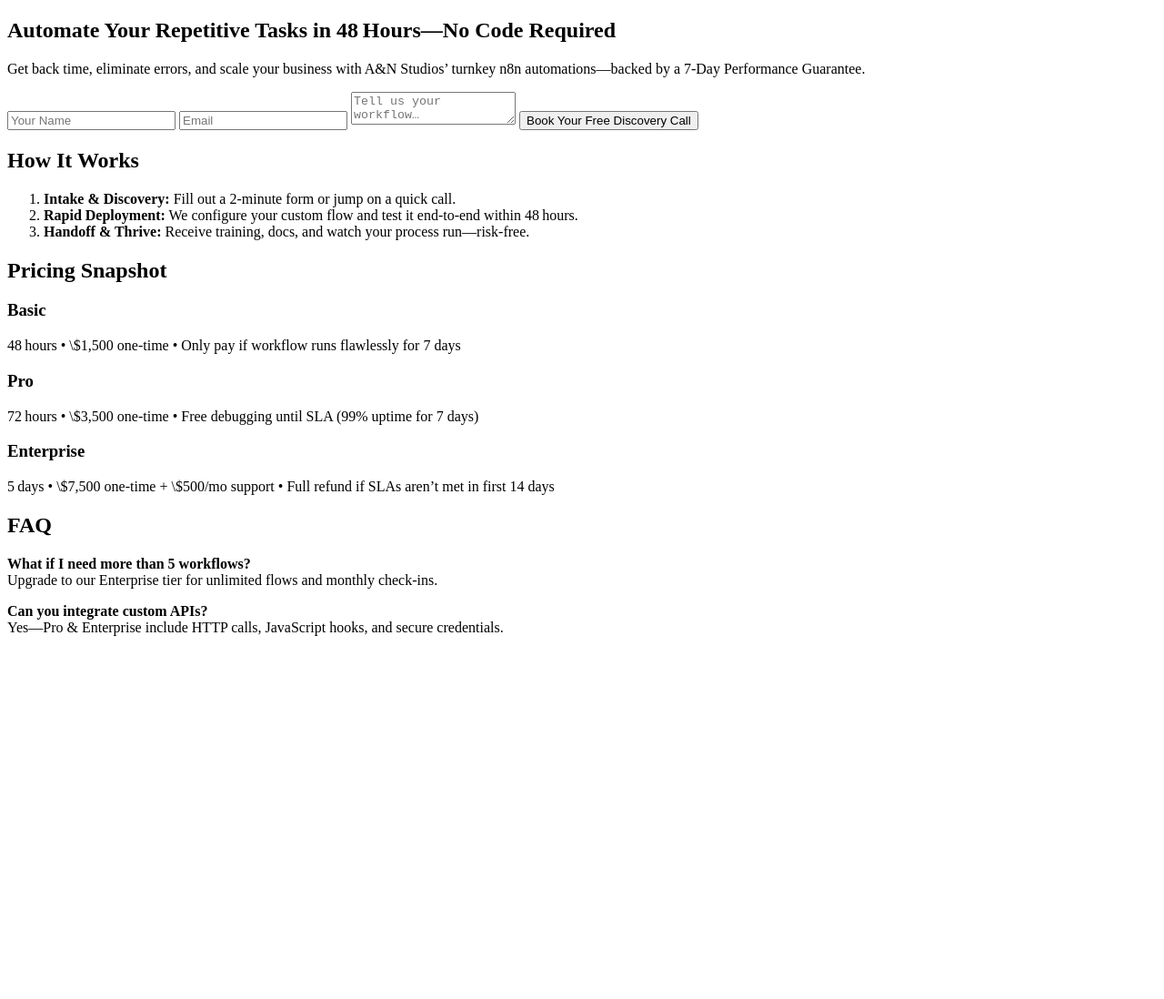
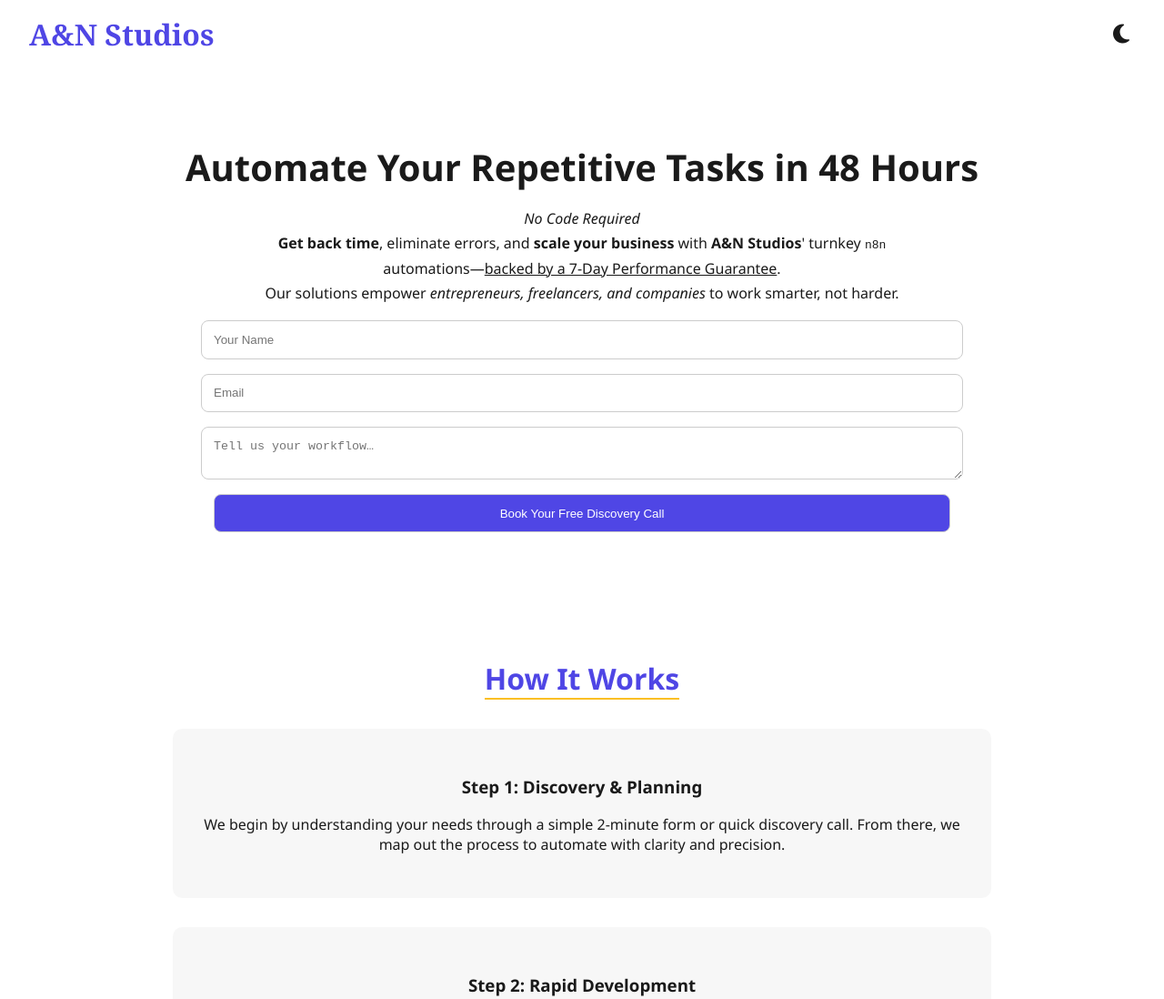
Before and after one commit to Jakes08/workflow-automation-landing, a plain HTML site: page index.html in a window 1280 px wide. Shown: the top 1098 px of the page at 91% size. Before the commit the page ends 800 px from the top, so only its background shows below. Drawn offline with Linux system fonts and the light colour scheme.

Commit message:
Update landing page for A&N Studios

```diff
--- a/index.html
+++ b/index.html
@@ -2,16 +2,149 @@
 <html lang="en">
 <head>
   <meta charset="UTF-8">
-  <title>Automate Your Repetitive Tasks in 48 Hours</title>
-  <meta name="viewport" content="width=device-width,initial-scale=1">
-  <link rel="stylesheet" href="css/styles.css">
+  <title>A&N Studios | Automation That Works</title>
+  <meta name="viewport" content="width=device-width, initial-scale=1.0">
+  <link rel="stylesheet" href="https://cdnjs.cloudflare.com/ajax/libs/font-awesome/6.4.0/css/all.min.css">
+  <style>
+    :root {
+      --bg-light: #ffffff;
+      --bg-dark: #0e0e0e;
+      --text-light: #1a1a1a;
+      --text-dark: #f0f0f0;
+      --primary: #4f46e5;
+      --secondary: #fbbf24;
+      --accent: #10b981;
+    }
+    body[data-theme="light"] {
+      background-color: var(--bg-light);
+      color: var(--text-light);
+    }
+    body[data-theme="dark"] {
+      background-color: var(--bg-dark);
+      color: var(--text-dark);
+    }
+    body {
+      margin: 0;
+      font-family: 'Segoe UI', sans-serif;
+      transition: all 0.3s ease;
+    }
+    .top-bar {
+      display: flex;
+      justify-content: space-between;
+      align-items: center;
+      padding: 1rem 2rem;
+    }
+    .brand {
+      font-family: 'Georgia', serif;
+      font-size: 2rem;
+      color: var(--primary);
+      font-weight: bold;
+      text-decoration: none;
+    }
+    .theme-toggle button {
+      background: none;
+      border: none;
+      font-size: 1.5rem;
+      color: inherit;
+      cursor: pointer;
+    }
+    section {
+      padding: 3rem 1.5rem;
+      max-width: 900px;
+      margin: auto;
+      text-align: center;
+      transition: all 0.4s ease-in-out;
+    }
+    section h2 {
+      font-size: 2rem;
+      color: var(--primary);
+      border-bottom: 2px solid var(--secondary);
+      display: inline-block;
+      margin-bottom: 2rem;
+    }
+    h1 {
+      font-size: 2.5rem;
+      margin-bottom: 1rem;
+    }
+    .hoverable:hover {
+      transform: scale(1.02);
+      transition: transform 0.3s ease;
+    }
+    .hero-text p {
+      max-width: 700px;
+      margin: auto;
+      line-height: 1.7;
+    }
+    form input, form textarea, form button {
+      display: block;
+      width: 90%;
+      margin: 1rem auto;
+      padding: 0.8rem;
+      border: 1px solid #ccc;
+      border-radius: 8px;
+    }
+    form button {
+      background: var(--primary);
+      color: white;
+      cursor: pointer;
+    }
+    .tier {
+      margin-bottom: 2rem;
+      padding: 2rem;
+      border-radius: 10px;
+      background-color: rgba(0,0,0,0.03);
+    }
+    .tier span {
+      font-weight: bold;
+      color: var(--accent);
+    }
+    .faq-item details {
+      margin-bottom: 1rem;
+      background: rgba(0,0,0,0.05);
+      border-radius: 6px;
+      padding: 1rem;
+    }
+    .faq-item summary {
+      font-weight: bold;
+      cursor: pointer;
+    }
+    .contact-icons {
+      display: flex;
+      justify-content: center;
+      gap: 1.5rem;
+      margin-top: 2rem;
+    }
+    .contact-icons a {
+      font-size: 1.6rem;
+      color: var(--primary);
+      transition: 0.3s ease;
+    }
+    .contact-icons a:hover {
+      color: var(--secondary);
+      transform: scale(1.2);
+    }
+    footer {
+      text-align: center;
+      padding: 2rem;
+      background: rgba(0,0,0,0.05);
+    }
+  </style>
 </head>
-<body>
+<body data-theme="light">
+  <div class="top-bar">
+    <a class="brand" href="https://wa.me/254743764852?text=Hi%20A%26N%20Studios%2C%20I%27d%20like%20a%20workflow" target="_blank">A&N Studios</a>
+    <div class="theme-toggle">
+      <button onclick="toggleTheme()" title="Toggle Theme"><i id="theme-icon" class="fas fa-moon"></i></button>
+    </div>
+  </div>
 
-  <!-- Hero -->
-  <section id="hero">
-    <h1>Automate Your Repetitive Tasks in 48 Hours—No Code Required</h1>
-    <p>Get back time, eliminate errors, and scale your business with A&N Studios’ turnkey n8n automations—backed by a 7‑Day Performance Guarantee.</p>
+  <section id="hero" class="hoverable">
+    <h1>Automate Your Repetitive Tasks in 48 Hours</h1>
+    <div class="hero-text">
+      <p><em>No Code Required</em></p>
+      <p><strong>Get back time</strong>, eliminate errors, and <strong>scale your business</strong> with <b>A&N Studios</b>' turnkey <code>n8n</code> automations—<u>backed by a 7‑Day Performance Guarantee</u>.</p>
+      <p>Our solutions empower <i>entrepreneurs, freelancers, and companies</i> to work smarter, not harder.</p>
+    </div>
     <form name="discovery" netlify>
       <input type="text" name="name" placeholder="Your Name" required>
       <input type="email" name="email" placeholder="Email" required>
@@ -20,42 +153,77 @@
     </form>
   </section>
 
-  <!-- How It Works -->
   <section id="how-it-works">
     <h2>How It Works</h2>
-    <ol>
-      <li><strong>Intake & Discovery:</strong> Fill out a 2‑minute form or jump on a quick call.</li>
-      <li><strong>Rapid Deployment:</strong> We configure your custom flow and test it end‑to‑end within 48 hours.</li>
-      <li><strong>Handoff & Thrive:</strong> Receive training, docs, and watch your process run—risk‑free.</li>
-    </ol>
-  </section>
-
-  <!-- Pricing Snapshot -->
-  <section id="pricing">
-    <h2>Pricing Snapshot</h2>
-    <div class="tier">
-      <h3>Basic</h3>
-      <p>48 hours • \$1,500 one‑time • Only pay if workflow runs flawlessly for 7 days</p>
+    <div class="tier hoverable">
+      <h3>Step 1: Discovery & Planning</h3>
+      <p>We begin by understanding your needs through a simple 2-minute form or quick discovery call. From there, we map out the process to automate with clarity and precision.</p>
     </div>
-    <div class="tier">
-      <h3>Pro</h3>
-      <p>72 hours • \$3,500 one‑time • Free debugging until SLA (99% uptime for 7 days)</p>
+    <div class="tier hoverable">
+      <h3>Step 2: Rapid Development</h3>
+      <p>Your custom n8n automation is built and tested in under 48 hours. We focus on speed, accuracy, and seamless integration into your daily workflows.</p>
     </div>
-    <div class="tier">
-      <h3>Enterprise</h3>
-      <p>5 days • \$7,500 one‑time + \$500/mo support • Full refund if SLAs aren’t met in first 14 days</p>
+    <div class="tier hoverable">
+      <h3>Step 3: Review & Feedback</h3>
+      <p>We walk you through your automation, gather feedback, and refine the solution for a perfect fit.</p>
+    </div>
+    <div class="tier hoverable">
+      <h3>Step 4: Delivery & Training</h3>
+      <p>Once approved, we deliver the full solution with documentation and guide you on usage, ensuring you get the best out of it.</p>
     </div>
   </section>
 
-  <!-- FAQ -->
+  <section id="pricing">
+    <h2>Pricing</h2>
+    <div class="tier hoverable">
+      <h3>Basic <span>(Most Popular)</span></h3>
+      <p>For small businesses looking to streamline their first automation. Delivered in 48 hours, only pay after flawless 7-day performance. One-time investment of $1,500.</p>
+    </div>
+    <div class="tier hoverable">
+      <h3>Pro <span>(Popular)</span></h3>
+      <p>Designed for growing teams that need stability and support. Includes debugging, 72-hour delivery, and a 7-day 99% uptime SLA. One-time cost of $3,500.</p>
+    </div>
+    <div class="tier hoverable">
+      <h3>Enterprise</h3>
+      <p>Perfect for large teams or complex automations. Includes unlimited workflows, onboarding, and a full refund policy within 14 days. Delivery in 5 days. One-time fee of $7,500 plus $500/month support.</p>
+    </div>
+  </section>
+
   <section id="faq">
     <h2>FAQ</h2>
-    <p><strong>What if I need more than 5 workflows?</strong><br>
-       Upgrade to our Enterprise tier for unlimited flows and monthly check‑ins.</p>
-    <p><strong>Can you integrate custom APIs?</strong><br>
-       Yes—Pro & Enterprise include HTTP calls, JavaScript hooks, and secure credentials.</p>
+    <div class="faq-item">
+      <details><summary>Do I need to code?</summary><p>No. Everything is handled through n8n and visual workflows. No code is required on your end.</p></details>
+      <details><summary>What if I need more workflows?</summary><p>Our Enterprise plan supports unlimited workflows and offers monthly reviews for growth.</p></details>
+      <details><summary>What happens if it doesn’t work?</summary><p>We offer a 7-day performance guarantee with a full refund if your automation doesn’t work as promised.</p></details>
+      <details><summary>Can I integrate with third-party tools?</summary><p>Yes. We support a wide range of APIs and tools including CRMs, payment processors, and more.</p></details>
+    </div>
   </section>
 
-  <script src="js/main.js"></script>
+  <section id="contact">
+    <h2>Contact Us</h2>
+    <div class="contact-icons">
+      <a href="tel:+254743764852" title="Phone"><i class="fas fa-phone"></i></a>
+      <a href="https://wa.me/254743764852" title="WhatsApp"><i class="fab fa-whatsapp"></i></a>
+      <a href="mailto:nnaphtali456@gmail.com" title="Email"><i class="fas fa-envelope"></i></a>
+      <a href="https://github.com/Jakes08" title="GitHub"><i class="fab fa-github"></i></a>
+      <a href="https://instagram.com/magica.designs0" title="Instagram"><i class="fab fa-instagram"></i></a>
+      <a href="https://facebook.com/NaphMagica" title="Facebook"><i class="fab fa-facebook"></i></a>
+    </div>
+  </section>
+
+  <footer>
+    <p>&copy; 2025 A&N Studios — Built with creativity. Powered by automation.</p>
+  </footer>
+
+  <script>
+    function toggleTheme() {
+      const body = document.body;
+      const icon = document.getElementById("theme-icon");
+      const current = body.getAttribute("data-theme");
+      const next = current === "light" ? "dark" : "light";
+      body.setAttribute("data-theme", next);
+      icon.className = next === "light" ? "fas fa-moon" : "fas fa-sun";
+    }
+  </script>
 </body>
 </html>
```
Also changed, not shown: 2 other files.
